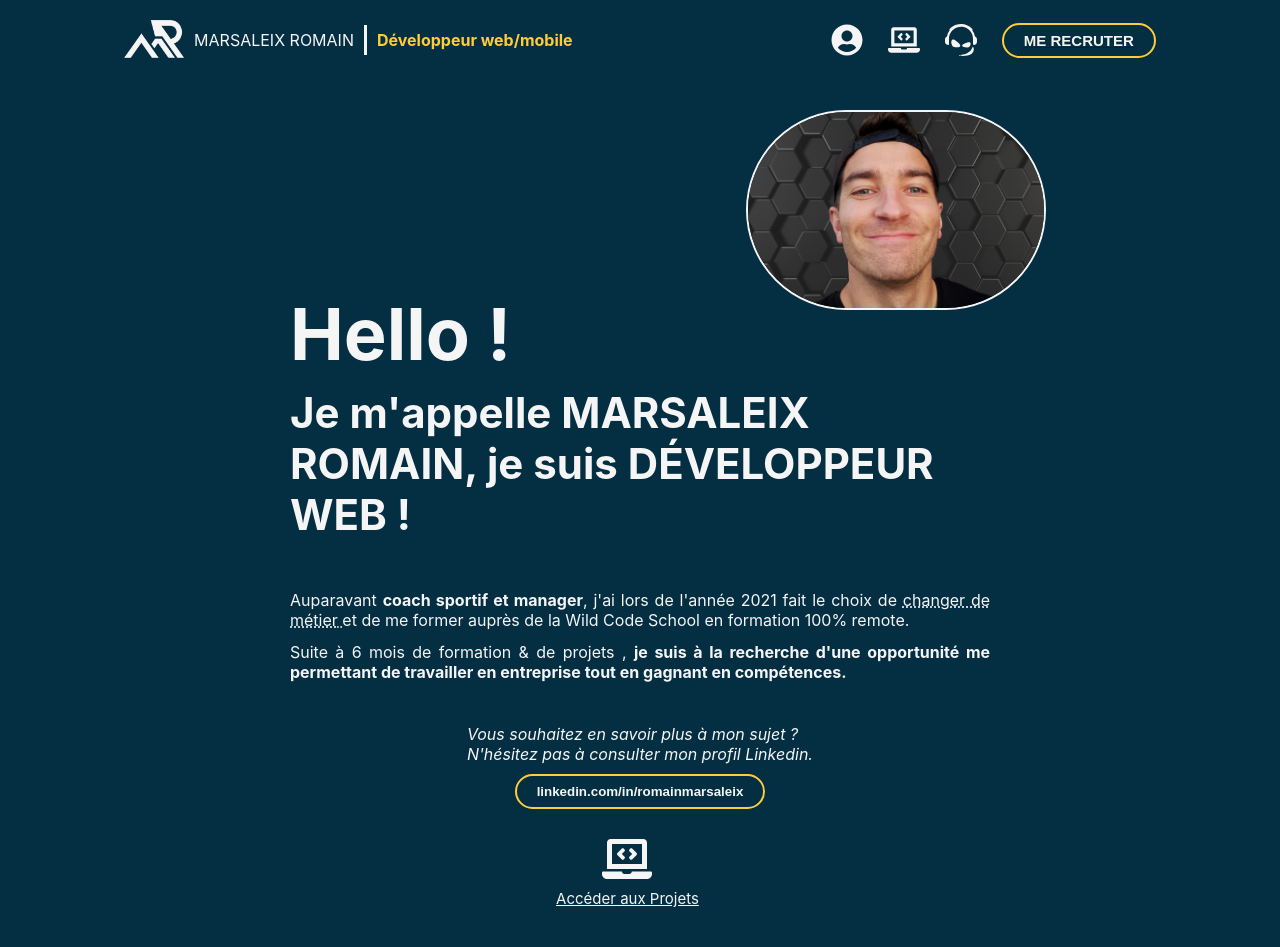
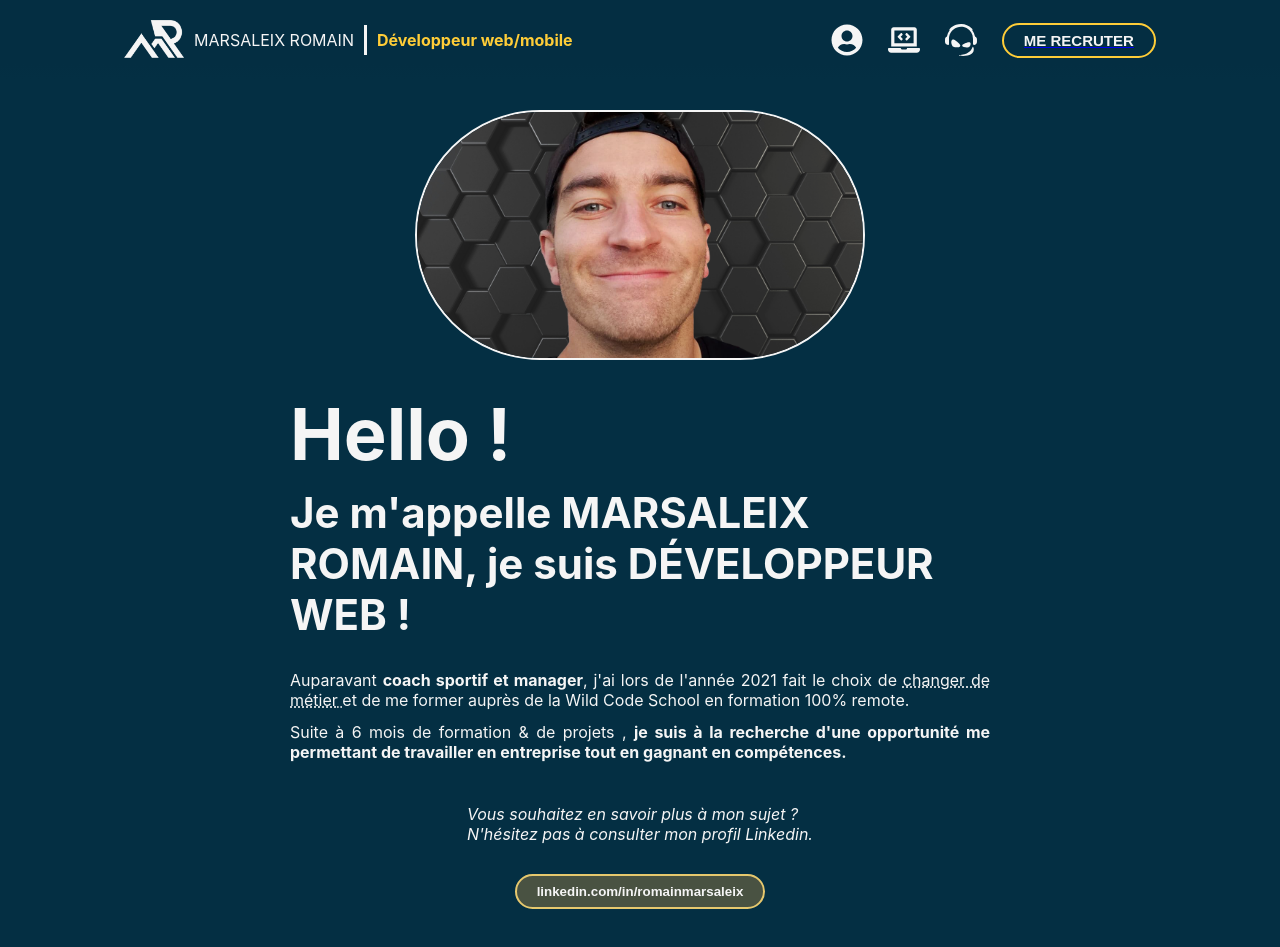
Before and after one commit to MSX-R/portfolio, a React (Create React App) app: page /Marsaleix-Romain/Presentation in a window 1280 px wide. Shown: the top 947 px of the page. Built offline with nearby package versions, Linux system fonts and the light colour scheme.

Commit message:
add some css animation gradient

```diff
--- a/src/screensJS/Portfolio.css
+++ b/src/screensJS/Portfolio.css
@@ -32,16 +32,16 @@
 } */
 
 .photosport {
-  height: 45vw;
-  max-height: 200px;
-  max-width: 300px;
-  width: 45vw;
+
+  height: 50vw;
+    max-height: 250px;
+    max-width:450px;
+    width: 50vw;
   object-fit: cover;
   object-position: center;
   border-radius: 9999px;
   border: 2px solid var(--color2);
-  margin-left: 40%;
-}
+margin : 0 auto 30px}
 
 .bloc-text-description p {
   padding-bottom: 10px;
@@ -92,8 +92,15 @@
 margin:30px auto;
 }
 
-@media screen and (max-width: 805px) {
+@media screen and (max-width: 600px) {
   .br-presentation {
     display: block;
   }
+
+  .photosport {
+    height: 45vw;
+    max-height: 300px;
+    max-width: 300px;
+    width: 60vw;
 }
+}
--- a/src/screensJS/Presentation.css
+++ b/src/screensJS/Presentation.css
@@ -6,9 +6,9 @@
 
 .presentationTitles{
 text-align: left;
-width: 85%;
+width: 75%;
 position: relative;
-top: -20px;
+/* top: -20px; */
 }
 
 .presentationText{
@@ -21,3 +21,33 @@ align-items: center;
 width: 11rem;
 opacity: 0.9;
 }
+
+.recruteMePresentationBtn{
+margin: 20px auto 10px
+}
+
+.color-change-2x {
+  background-color: transparent;
+  -webkit-animation: color-change-2x 4s linear infinite alternate both;
+  animation: color-change-2x 4s linear infinite alternate both;
+}
+
+@-webkit-keyframes color-change-2x {
+  0% {
+    background: var(--color1);
+  }
+  100% {
+    background:  var(--color3);
+    border: 2.5px solid #C0C0C0 ;
+  }
+}
+@keyframes color-change-2x {
+  0% {
+    background: var(--color3);
+    border:2.5px solid #C0C0C0 ;
+
+  }
+  100% {
+    background:  var(--color1);
+  }
+}
--- a/src/screensJS/Presentation.js
+++ b/src/screensJS/Presentation.js
@@ -48,8 +48,8 @@ const Presentation = () => {
           </em>
         </p>
 
-        <a href="https://www.linkedin.com/in/romainmarsaleix/">
-          <button className="recruteMe">
+        <a href="https://www.linkedin.com/in/romainmarsaleix/" className="recruteMePresentationBtn">
+          <button className="recruteMe color-change-2x">
             {" "}
             linkedin.com/in/romainmarsaleix{" "}
           </button>
--- a/src/screensJS/Welcome.css
+++ b/src/screensJS/Welcome.css
@@ -13,7 +13,79 @@
   transition: all 0.5s ease-out 10ms;
   /* -webkit-box-reflect: below 1px linear-gradient(transparent, #0004);
   line-height: 0.7em; */
+  -webkit-animation: heartbeat 2s ease-in-out 3s infinite both;
+	        animation: heartbeat 2s ease-in-out 3s infinite both;
 }
+
+@-webkit-keyframes heartbeat {
+  from {
+    -webkit-transform: scale(1);
+            transform: scale(1);
+    -webkit-transform-origin: center center;
+            transform-origin: center center;
+    -webkit-animation-timing-function: ease-out;
+            animation-timing-function: ease-out;
+  }
+  10% {
+    -webkit-transform: scale(0.91);
+            transform: scale(0.91);
+    -webkit-animation-timing-function: ease-in;
+            animation-timing-function: ease-in;
+  }
+  17% {
+    -webkit-transform: scale(0.98);
+            transform: scale(0.98);
+    -webkit-animation-timing-function: ease-out;
+            animation-timing-function: ease-out;
+  }
+  33% {
+    -webkit-transform: scale(0.87);
+            transform: scale(0.87);
+    -webkit-animation-timing-function: ease-in;
+            animation-timing-function: ease-in;
+  }
+  45% {
+    -webkit-transform: scale(1);
+            transform: scale(1);
+    -webkit-animation-timing-function: ease-out;
+            animation-timing-function: ease-out;
+  }
+}
+@keyframes heartbeat {
+  from {
+    -webkit-transform: scale(1);
+            transform: scale(1);
+    -webkit-transform-origin: center center;
+            transform-origin: center center;
+    -webkit-animation-timing-function: ease-out;
+            animation-timing-function: ease-out;
+  }
+  10% {
+    -webkit-transform: scale(0.91);
+            transform: scale(0.91);
+    -webkit-animation-timing-function: ease-in;
+            animation-timing-function: ease-in;
+  }
+  17% {
+    -webkit-transform: scale(0.98);
+            transform: scale(0.98);
+    -webkit-animation-timing-function: ease-out;
+            animation-timing-function: ease-out;
+  }
+  33% {
+    -webkit-transform: scale(0.87);
+            transform: scale(0.87);
+    -webkit-animation-timing-function: ease-in;
+            animation-timing-function: ease-in;
+  }
+  45% {
+    -webkit-transform: scale(1);
+            transform: scale(1);
+    -webkit-animation-timing-function: ease-out;
+            animation-timing-function: ease-out;
+  }
+}
+
 
 .logo-welcome:hover {
   border: 6px solid var(--color2);
@@ -46,8 +118,9 @@
   margin-top: -30px;
   color: var(--color2);
   opacity: 0;
-  transition: 200ms;
+  transition: all 0.5s ease-out 10ms;
 }
+
 
 .logo-link:hover {
   transform: none;
@@ -55,5 +128,7 @@
 
 .logo-link:hover::after {
   opacity: 1;
-  margin-top: 30px;
+  background: rgba(255, 255, 255, 0.38);
+
+  margin-top: 80px;
 }
--- a/src/screensJS/Welcome.js
+++ b/src/screensJS/Welcome.js
@@ -10,9 +10,9 @@ const Welcome = () => {
     const timer = setTimeout(() => {
       setInvisible("hidden");
       window.location.href =
-        "https://msx-r.github.io/portfolio/Marsaleix-Romain/Presentation";
-        // "http://localhost:3000/portfolio/Marsaleix-Romain/Presentation";
-    }, 5000);
+        // "https://msx-r.github.io/portfolio/Marsaleix-Romain/Presentation";
+      "http://localhost:3000/portfolio/Marsaleix-Romain/Presentation";
+    }, 8500);
     return () => clearTimeout(timer);
   }, []);
 
```
Also changed, not shown: src/screensJS/Portfolio.js (+1 -26 lines).
